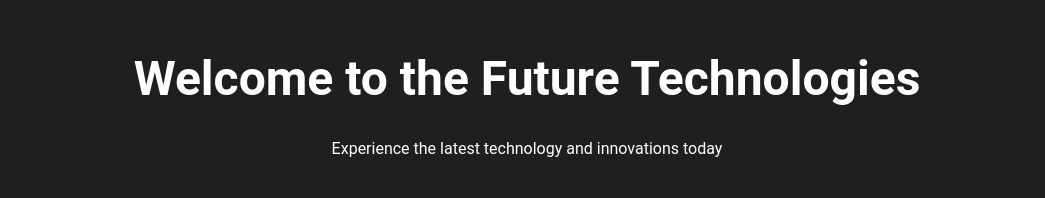
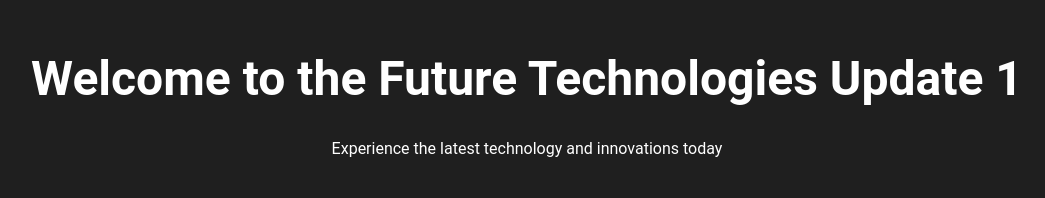
Before and after one commit to pkstiyara/simple-nodeapp, a website: page index.html in a window 1280 px wide. Shown: the top 198 px of the page, without its empty margins (113-1158 px from the left). Drawn offline with Linux system fonts and the light colour scheme.

Commit message:
Update index.html

```diff
--- a/index.html
+++ b/index.html
@@ -34,7 +34,7 @@
     </style>
   </head>
   <body>
-    <h1>Welcome to the Future Technologies</h1>
+    <h1>Welcome to the Future Technologies Update 1</h1>
     <p>Experience the latest technology and innovations today</p>
     <img src="futuristic-image.jpg" alt="Futuristic technology" class="futuristic-image">
     <a href="#" class="cta-button">Learn More</a>
```
